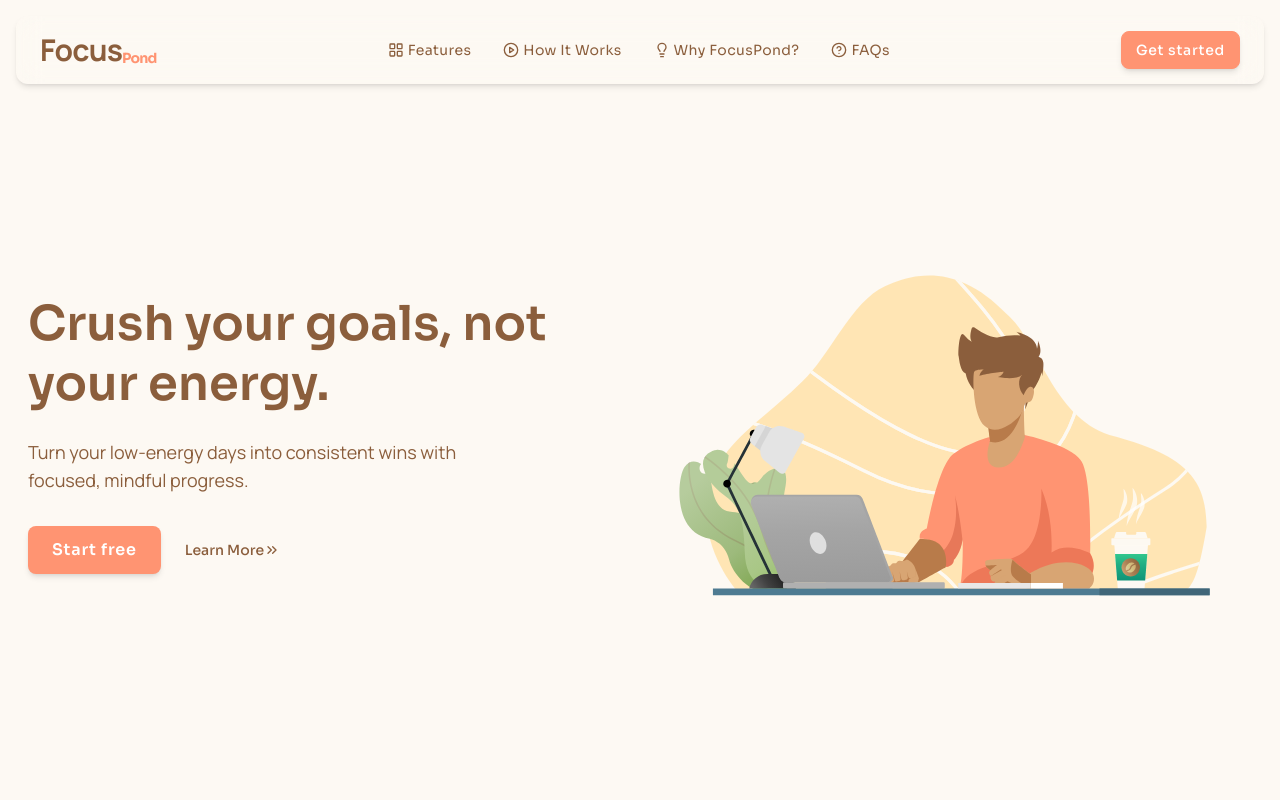
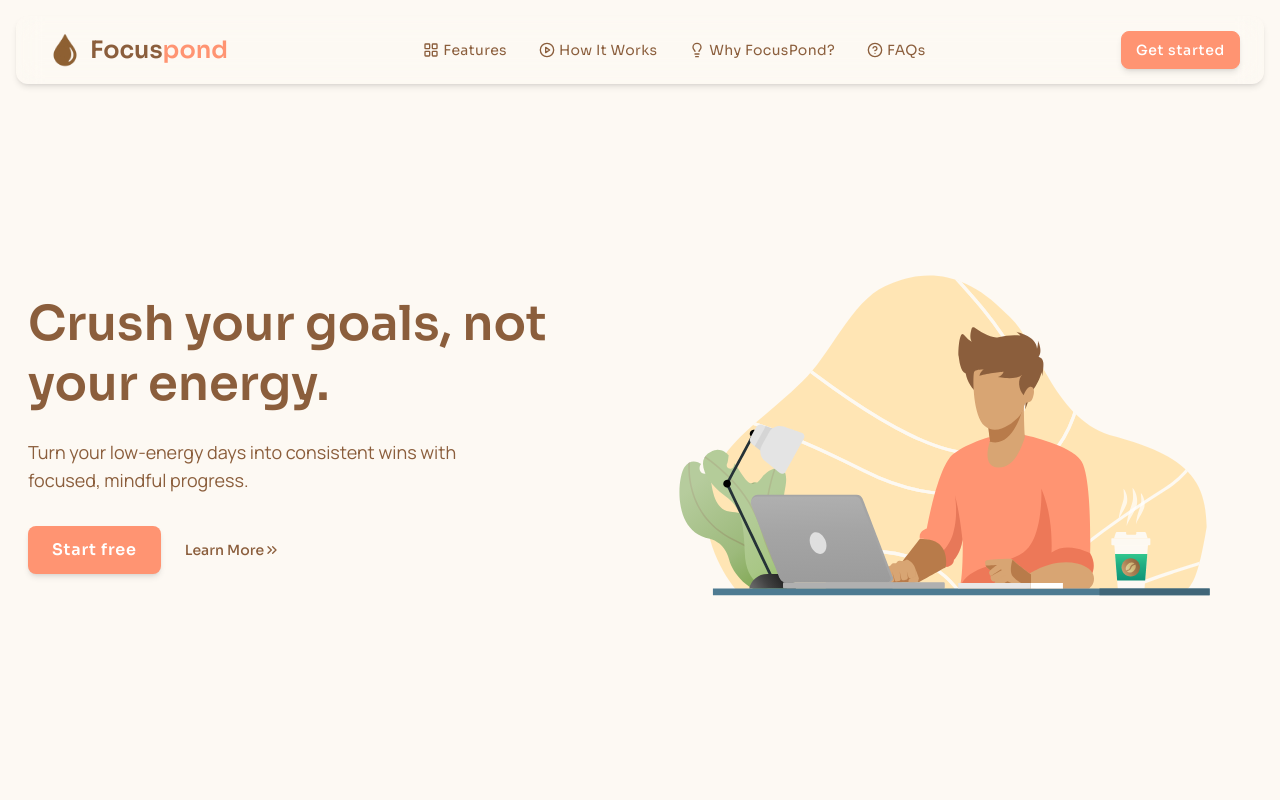
Before and after one commit to liannmaka/Focuspond, a Next.js app: page / in a window 1280 px wide. Shown: the top 800 px of the page. Built offline with nearby package versions, Linux system fonts and the light colour scheme.

Commit message:
chore: made changes to the navbar component

```diff
--- a/src/app/(landing-page)/_components/NavBar.tsx
+++ b/src/app/(landing-page)/_components/NavBar.tsx
@@ -13,6 +13,7 @@ import {
 } from "lucide-react";
 import { useEffect, useState } from "react";
 import { LucideIcon } from "lucide-react";
+import Image from "next/image";
 
 interface NavLink {
   href: string;
@@ -86,19 +87,21 @@ const NavBar: React.FC = () => {
     >
       <nav className="max-w-[90rem] mx-auto flex justify-between items-center h-[var(--header-height)]">
         {/* Logo and App name */}
-        <div>
+        <div className="flex items-center">
+          <Image
+            src="/svgs/second-logo.png"
+            alt="uuuu"
+            width={50}
+            height={40}
+          />
           <Link
             href="/"
-            className="flex items-center text-walnut-brown tracking-tighter"
+            className="text-walnut-brown font-sora text-2xl font-semibold"
             title="Go to the homepage"
             aria-label="Go to the homepage"
           >
-            <span className="font-manrope text-2xl md:text-3xl font-bold flex items-center">
-              Focus
-            </span>
-            <span className="font-sora text-accent-button text-sm font-bold self-end">
-              Pond
-            </span>
+            <span>Focus</span>
+            <span className="text-accent-button">pond</span>
           </Link>
         </div>
 
```
Also changed, not shown: public/svgs/brand-logo.png (deleted), public/svgs/second-logo.png (added).
